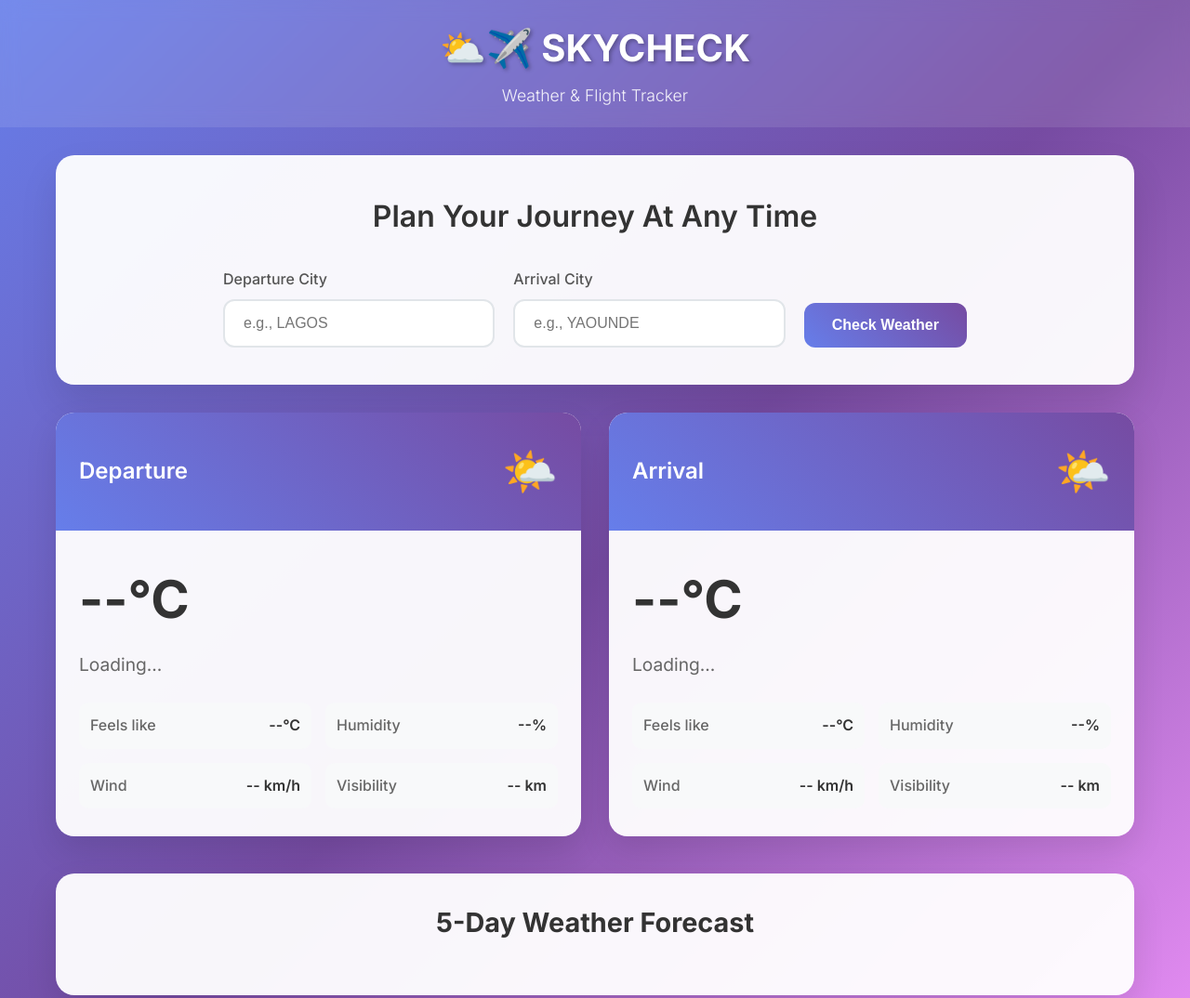
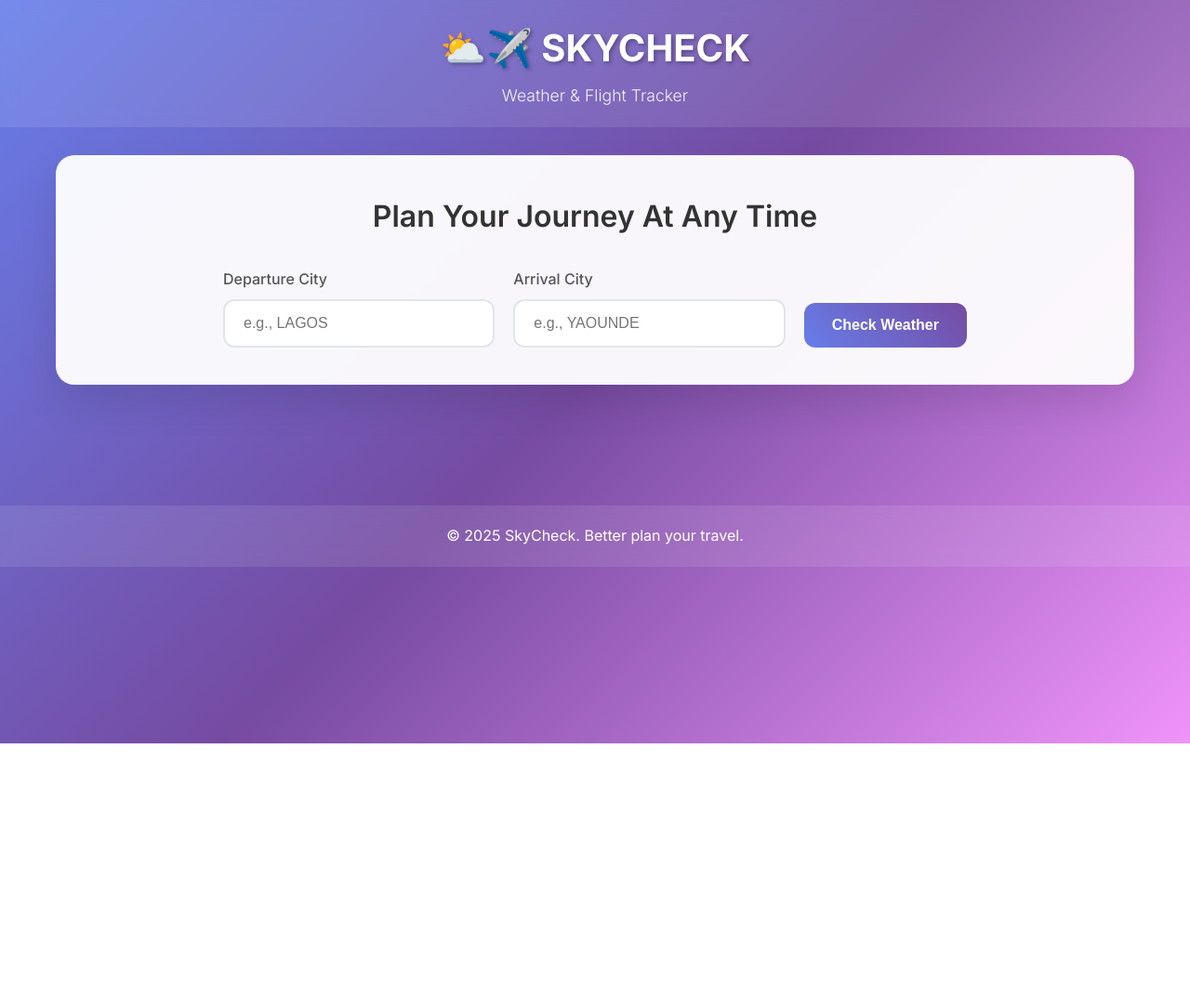
Before and after one commit to Hammuel15/SkyCheck, a plain HTML site: page index.html in a window 1280 px wide. Shown: the top 1074 px of the page at 93% size. After the commit the page ends 800 px from the top, so only its background shows below. Drawn offline with Linux system fonts and the light colour scheme.

Commit message:
add a hidden on the result section

```diff
--- a/index.html
+++ b/index.html
@@ -56,7 +56,7 @@
         </section>
 
             <!-- Results Section -->
-            <section class="results-section " id="resultsSection">
+            <section class="results-section hidden " id="resultsSection">
 
                 <!-- Weather Comparison -->
                 <div class="weather-grid">
```
